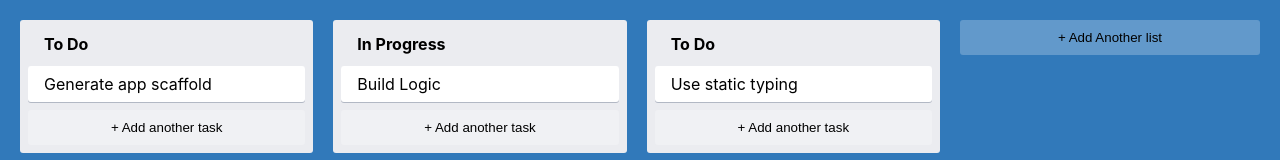
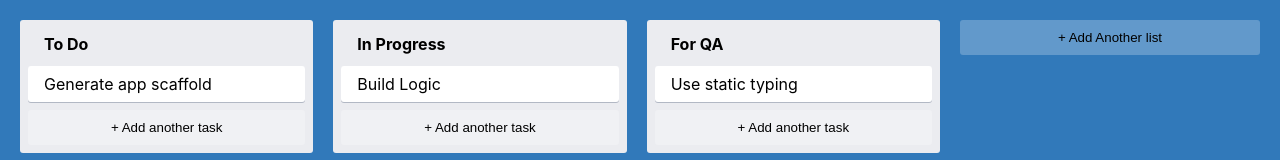
Before and after one commit to ecabigting/ECaBan-Board, a React (Create React App) app in the folder board/: page / in a window 1280 px wide. Shown: the top 160 px of the page. Built offline with nearby package versions, Linux system fonts and the light colour scheme.

Commit message:
updated context and new state

```diff
--- a/board/src/AddNewTask.tsx
+++ b/board/src/AddNewTask.tsx
@@ -7,6 +7,8 @@ interface AddNewTaskProps {
     toggleButtonText : string,
     dark: boolean
 }
+
+// 88 moving items to add
 
 export const AddNewTask = (props: AddNewTaskProps) => {
     const [showForm, setShowForm] = useState(false);
--- a/board/src/AppStateContext.tsx
+++ b/board/src/AppStateContext.tsx
@@ -35,8 +35,8 @@ const appData : AppState = {
             tasks:[{id:"c2",text:"Build Logic"}]
         },
         {
-            id:"0",
-            text:"To Do",
+            id:"3",
+            text:"For QA",
             tasks:[{id:"c3",text:"Use static typing"}]
         },
     ]
```
